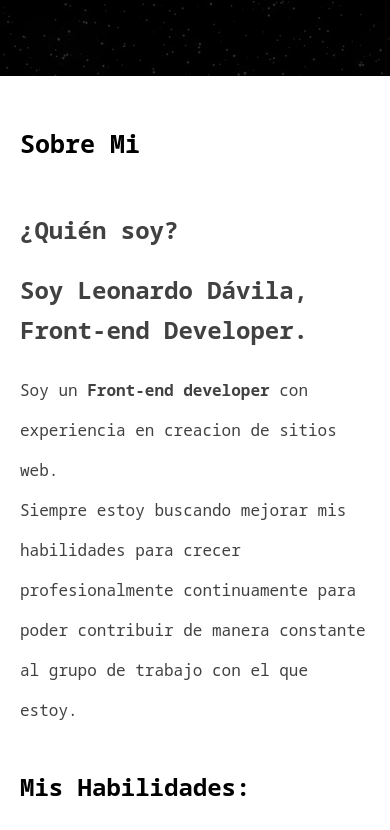
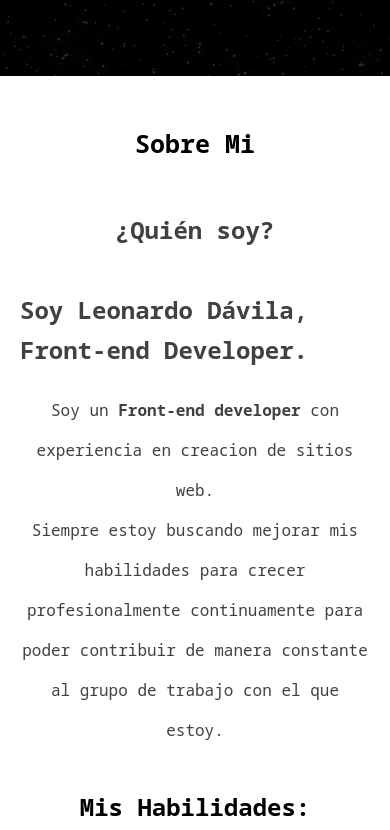
Before and after one commit to leonardo0920/LDBlog, a plain HTML site: page index.html in a window 390 px wide. Shown: the part 768-1598 px from the top of the page. Drawn offline with nearby package versions, Linux system fonts and the light colour scheme.

Commit message:
Leves cambios

```diff
--- a/responsive.css
+++ b/responsive.css
@@ -53,6 +53,7 @@
 
   .section-title {
     font-size: 25px;
+    justify-content: center;
   }
 
   .section-title::after {
@@ -66,6 +67,13 @@
 
   .about-description {
     padding-right: 0px;
+    display: flex;
+    flex-direction: column;
+    justify-content: center;
+    align-items: center;
+  }
+  .about-description p {
+    text-align: center;
   }
 
   .about-grid {
@@ -74,6 +82,8 @@
 
   .skill-title {
     grid-column: span 4;
+    display: flex;
+    justify-content: center;
   }
 
   .about-skill {
```
Also changed, not shown: index.html (+3 -1 lines).
